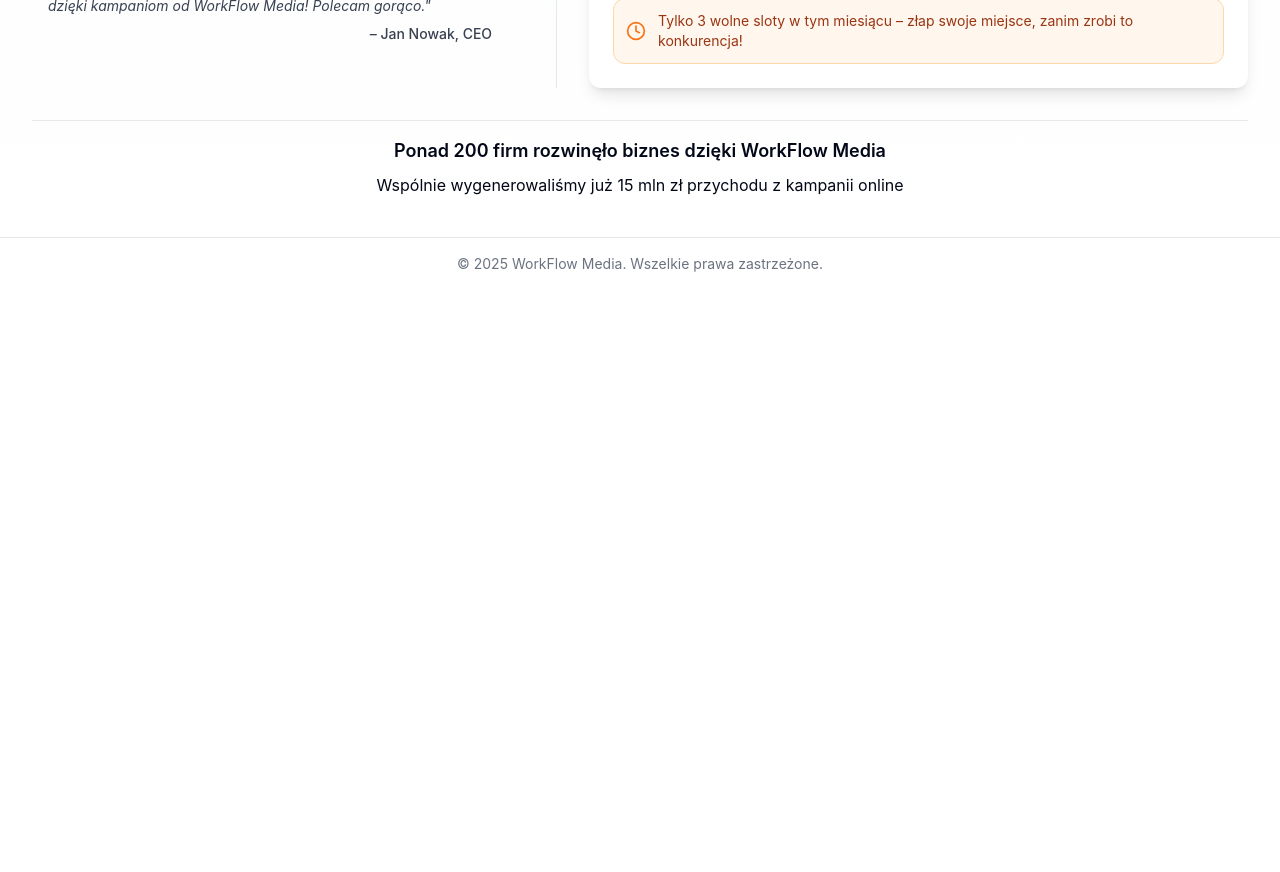
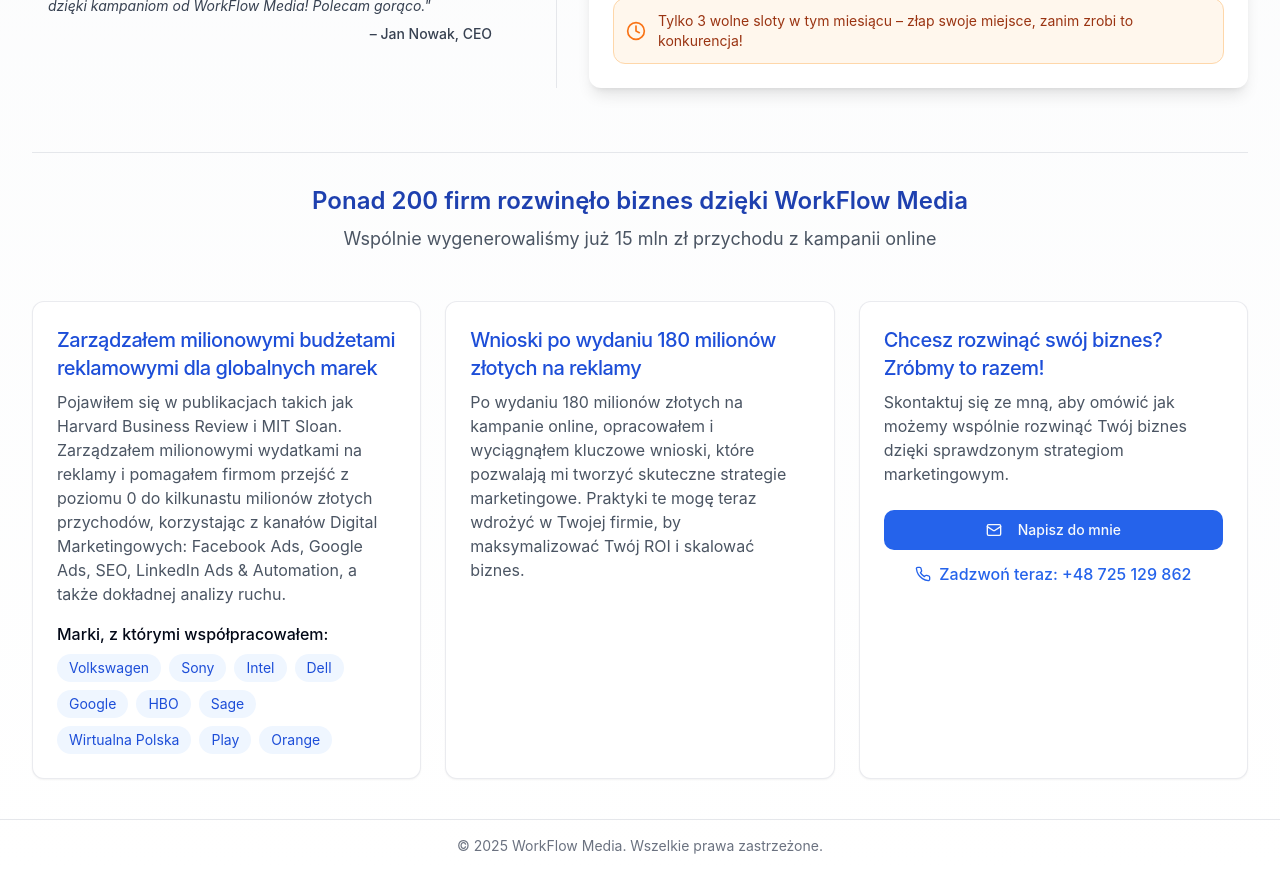
Before and after one commit to Skysis911/trustbuilding-form-builder, a React (Vite) app: page / in a window 1280 px wide. Shown: the part 780-1652 px from the top of the page. Before the commit the page ends 1070 px from the top, so only its background shows below. Built offline with nearby package versions, Linux system fonts and the light colour scheme.

Commit message:
Implement new credential sections
Adds new sections highlighting achievements, experience, and call to action.

```diff
--- /dev/null
+++ b/src/components/CredentialBox.tsx
@@ -0,0 +1,81 @@
+
+import React from 'react';
+import { cn } from '@/lib/utils';
+import { Card, CardHeader, CardTitle, CardContent } from '@/components/ui/card';
+import { Button } from '@/components/ui/button';
+import { Mail, Phone } from 'lucide-react';
+
+interface CredentialBoxProps extends React.HTMLAttributes<HTMLDivElement> {
+  title: string;
+  description: string;
+  brands?: string[];
+  isContact?: boolean;
+  email?: string;
+  phone?: string;
+}
+
+const CredentialBox = ({
+  title,
+  description,
+  brands,
+  isContact,
+  email,
+  phone,
+  className,
+  ...props
+}: CredentialBoxProps) => {
+  return (
+    <Card
+      className={cn(
+        'h-full transition-all duration-200 hover:shadow-md border border-gray-200/80',
+        className
+      )}
+      {...props}
+    >
+      <CardHeader className="pb-2">
+        <CardTitle className="text-xl text-blue-700 font-medium">{title}</CardTitle>
+      </CardHeader>
+      <CardContent className="space-y-4">
+        <p className="text-gray-600">{description}</p>
+
+        {brands && brands.length > 0 && (
+          <div>
+            <p className="font-medium mb-2">Marki, z którymi współpracowałem:</p>
+            <div className="flex flex-wrap gap-2">
+              {brands.map((brand, index) => (
+                <span
+                  key={index}
+                  className="inline-block px-3 py-1 bg-blue-50 text-blue-700 rounded-full text-sm"
+                >
+                  {brand}
+                </span>
+              ))}
+            </div>
+          </div>
+        )}
+
+        {isContact && (
+          <div className="pt-2 space-y-3">
+            <Button
+              className="w-full bg-blue-600 hover:bg-blue-700"
+              onClick={() => window.location.href = `mailto:${email}`}
+            >
+              <Mail className="mr-2 h-4 w-4" /> Napisz do mnie
+            </Button>
+
+            <div className="text-center">
+              <a
+                href={`tel:${phone?.replace(/\s/g, '')}`}
+                className="inline-flex items-center text-blue-600 hover:text-blue-800 font-medium"
+              >
+                <Phone className="mr-2 h-4 w-4" /> Zadzwoń teraz: {phone}
+              </a>
+            </div>
+          </div>
+        )}
+      </CardContent>
+    </Card>
+  );
+};
+
+export default CredentialBox;
--- a/src/pages/Index.tsx
+++ b/src/pages/Index.tsx
@@ -5,6 +5,7 @@ import ProfileSection from '@/components/ProfileSection';
 import ContactForm from '@/components/ContactForm';
 import UrgencyBanner from '@/components/UrgencyBanner';
 import SocialProof from '@/components/SocialProof';
+import CredentialBox from '@/components/CredentialBox';
 
 const Index = () => {
   // Add subtle page transition
@@ -60,11 +61,32 @@ const Index = () => {
           </div>
         </div>
 
-        {/* Credentials below - visible on initial load */}
-        <div className="mt-8 pt-4 border-t border-gray-200">
-          <div className="text-center">
-            <p className="text-lg font-semibold">Ponad 200 firm rozwinęło biznes dzięki WorkFlow Media</p>
-            <p className="mt-2">Wspólnie wygenerowaliśmy już 15 mln zł przychodu z kampanii online</p>
+        {/* Credentials section with boxes */}
+        <div className="mt-16 pt-8 border-t border-gray-200">
+          <div className="text-center mb-12">
+            <p className="text-2xl font-semibold text-blue-800">Ponad 200 firm rozwinęło biznes dzięki WorkFlow Media</p>
+            <p className="mt-2 text-lg text-gray-600">Wspólnie wygenerowaliśmy już 15 mln zł przychodu z kampanii online</p>
+          </div>
+
+          <div className="grid grid-cols-1 md:grid-cols-2 lg:grid-cols-3 gap-6">
+            <CredentialBox
+              title="Zarządzałem milionowymi budżetami reklamowymi dla globalnych marek"
+              description="Pojawiłem się w publikacjach takich jak Harvard Business Review i MIT Sloan. Zarządzałem milionowymi wydatkami na reklamy i pomagałem firmom przejść z poziomu 0 do kilkunastu milionów złotych przychodów, korzystając z kanałów Digital Marketingowych: Facebook Ads, Google Ads, SEO, LinkedIn Ads & Automation, a także dokładnej analizy ruchu."
+              brands={["Volkswagen", "Sony", "Intel", "Dell", "Google", "HBO", "Sage", "Wirtualna Polska", "Play", "Orange"]}
+            />
+
+            <CredentialBox
+              title="Wnioski po wydaniu 180 milionów złotych na reklamy"
+              description="Po wydaniu 180 milionów złotych na kampanie online, opracowałem i wyciągnąłem kluczowe wnioski, które pozwalają mi tworzyć skuteczne strategie marketingowe. Praktyki te mogę teraz wdrożyć w Twojej firmie, by maksymalizować Twój ROI i skalować biznes."
+            />
+
+            <CredentialBox
+              title="Chcesz rozwinąć swój biznes? Zróbmy to razem!"
+              description="Skontaktuj się ze mną, aby omówić jak możemy wspólnie rozwinąć Twój biznes dzięki sprawdzonym strategiom marketingowym."
+              isContact={true}
+              email="m.strzalkowski@workflowmedia.pl"
+              phone="+48 725 129 862"
+            />
           </div>
         </div>
       </main>
```
